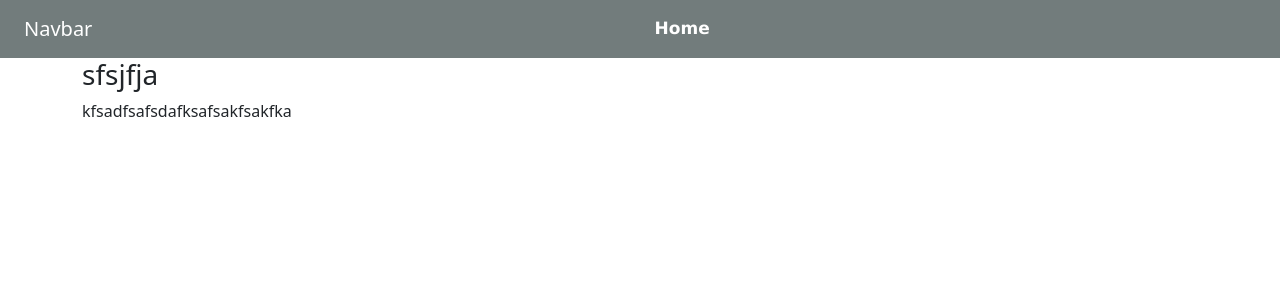
After one commit to amitsaini95/Ecom, a Django app: a page that uses product/templates/base/base.html in a window 1280 px wide. The commit adds this page. Shown: the top 300 px of the page. Run offline with Django 4.2, Linux system fonts and the light colour scheme; data comes from the database, SQL or seed files in the repository; both versions use the stored data as it was after the commit; some libraries are stand-ins or nearby versions.

Commit message:
product details page

```diff
--- a/product/static/css/style.css
+++ b/product/static/css/style.css
@@ -18,6 +18,9 @@
 .NavbarMenu ul li a:hover{
     color: rgb(255, 0, 76);
 }
+.productItem{
+    box-shadow: rgba(100, 100, 111, 0.2) 0px 7px 29px 0px;
+}
 .productItem .productImage{
     width: 100%;
     height: 230px;
--- a/product/templates/base/base.html
+++ b/product/templates/base/base.html
@@ -8,12 +8,12 @@
 </head>
 <body>
 <header>
-    <div class="container-fluid p-0">
+    <div class="container-fluid ">
         <div class="row">
-            <div class="col-12">
+            <div class="col-12 p-0">
                 <nav class="navbar navbar-expand-lg NavbarMenu ">
                     <div class="container-fluid">
-                      <a class="navbar-brand text-white" href="#">Navbar</a>
+                      <a class="navbar-brand text-white" href="{% url 'product:ProductList' %}">Navbar</a>
                       <button class="navbar-toggler" type="button" data-bs-toggle="collapse" data-bs-target="#navbarSupportedContent" aria-controls="navbarSupportedContent" aria-expanded="false" aria-label="Toggle navigation">
                         <span class="navbar-toggler-icon"></span>
                       </button>
--- /dev/null
+++ b/product/templates/base/productDetails.html
@@ -0,0 +1,5 @@
+{% extends 'base/base.html' %}
+{% block content %}
+<h3>{{product.name}}</h3>
+<p>{{product.desc}}</p>
+{% endblock %}
--- a/product/urls.py
+++ b/product/urls.py
@@ -1,7 +1,7 @@
 from django.urls import path
 from .import views
+app_name="product"
 urlpatterns=[
-    path('',views.ProductView,name="ProductList")
-
-
+    path('',views.ProductView,name="ProductList"),
+    path('product/<slug:slug>',views.ProductDetailView,name="productDetails")
 ]
--- a/product/views.py
+++ b/product/views.py
@@ -1,9 +1,13 @@
-from django.shortcuts import render,HttpResponse
+from django.shortcuts import render,get_object_or_404
 from .models import *
 # Create your views here.
 def ProductView(request):
-    product=Product.objects.all().order_by('-id')[:6]
+    products=Product.objects.all().order_by('-id')[:6]
     context={
-        'product':product
+        'products':products
     }
     return render(request,"base/productlist.html",context)
+def ProductDetailView(request,slug):
+    product=get_object_or_404(Product,slug=slug)
+    context={'product':product}
+    return render(request,"base/productDetails.html",context)
```
Also changed, not shown: product/templates/base/productlist.html (+5 -4 lines), db.sqlite3, productImage/product-5.jpg (added).
